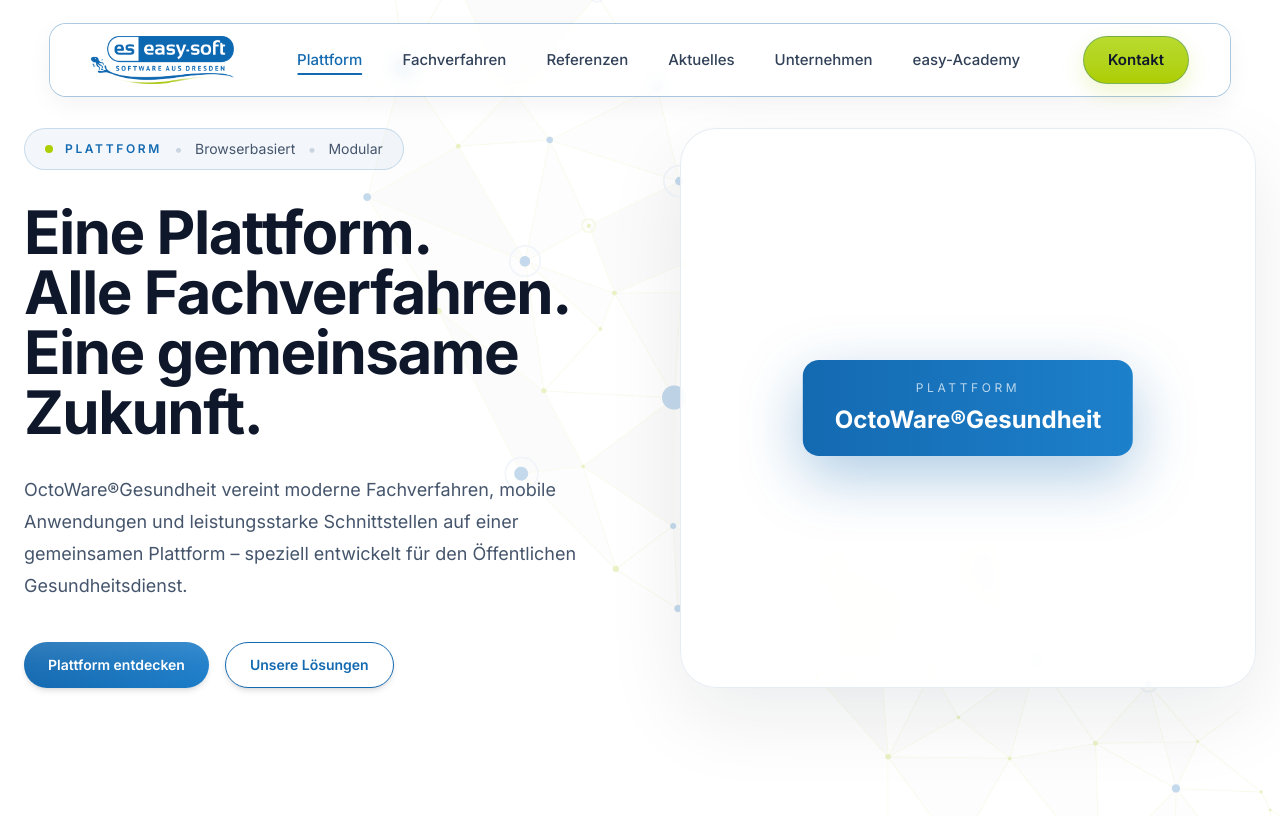
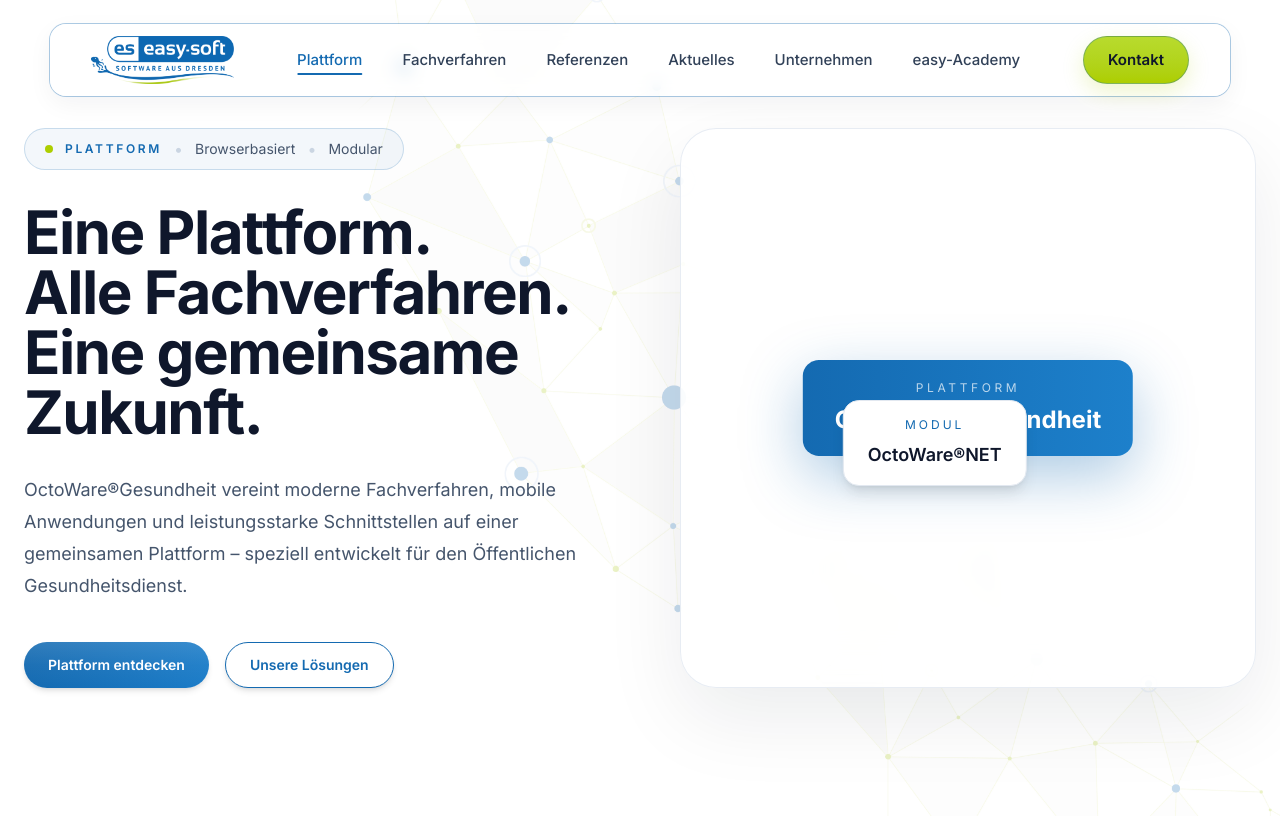
Before and after one commit to weblogger117-art/octoware-website, a Next.js app: page /plattform in a window 1280 px wide. Built offline with nearby package versions, Linux system fonts and the light colour scheme.

Commit message:
Update Hero.tsx

```diff
--- a/components/sections/platform/Hero.tsx
+++ b/components/sections/platform/Hero.tsx
@@ -201,6 +201,45 @@ export default function PlatformHero() {
       OctoWare®Gesundheit
     </h3>
 
+{/* OctoWare®NET */}
+
+<div
+  className="
+    absolute
+
+    left-10
+    top-10
+
+    rounded-2xl
+
+    border
+    border-slate-200
+
+    bg-white
+
+    px-6
+    py-4
+
+    shadow-lg
+
+    transition-all
+    duration-300
+
+    hover:-translate-y-1
+    hover:shadow-xl
+  "
+>
+
+  <p className="text-xs uppercase tracking-[0.25em] text-[#146ab1]">
+    Modul
+  </p>
+
+  <h4 className="mt-2 text-lg font-semibold text-slate-900">
+    OctoWare®NET
+  </h4>
+
+</div>
+
   </div>
 
 </div>
```
